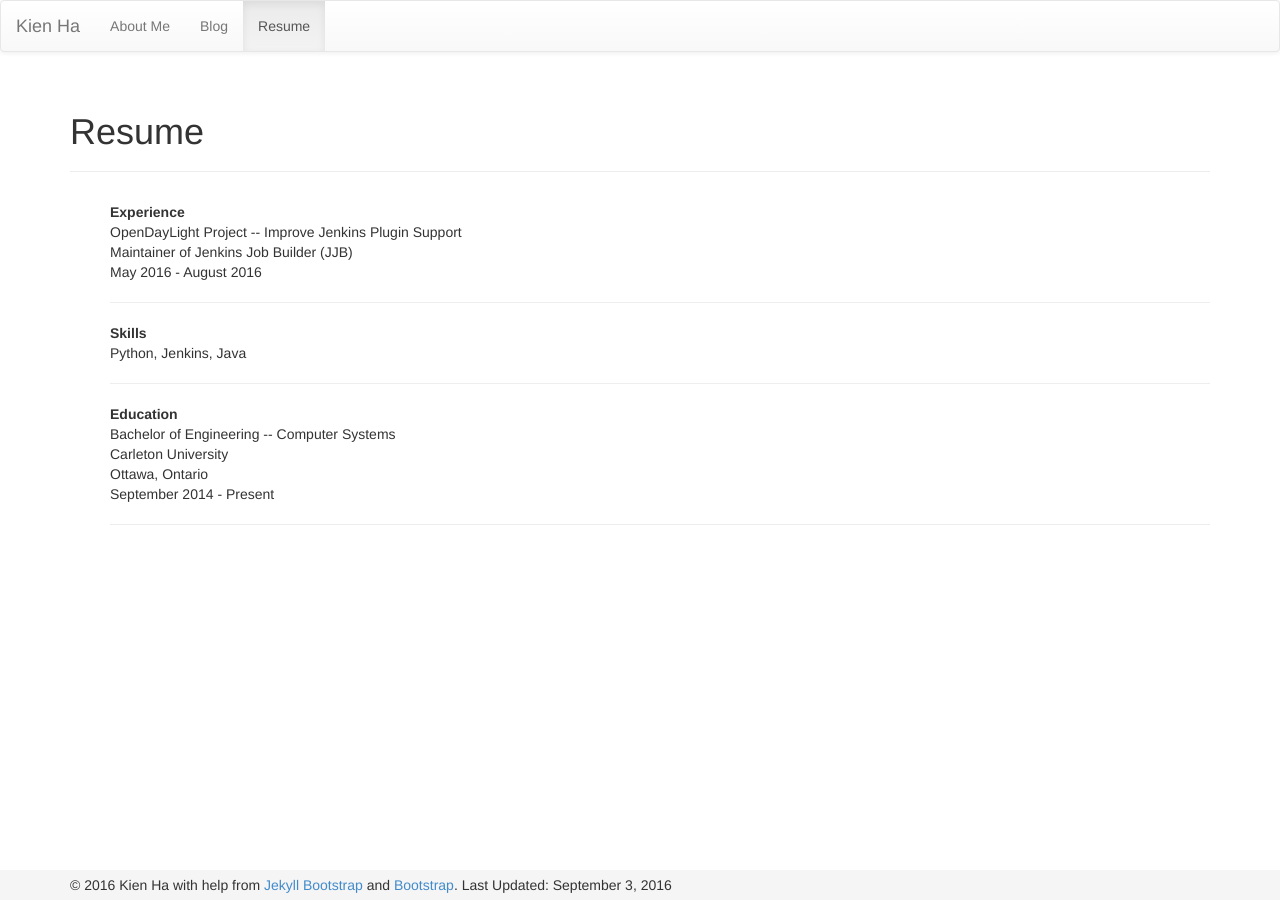
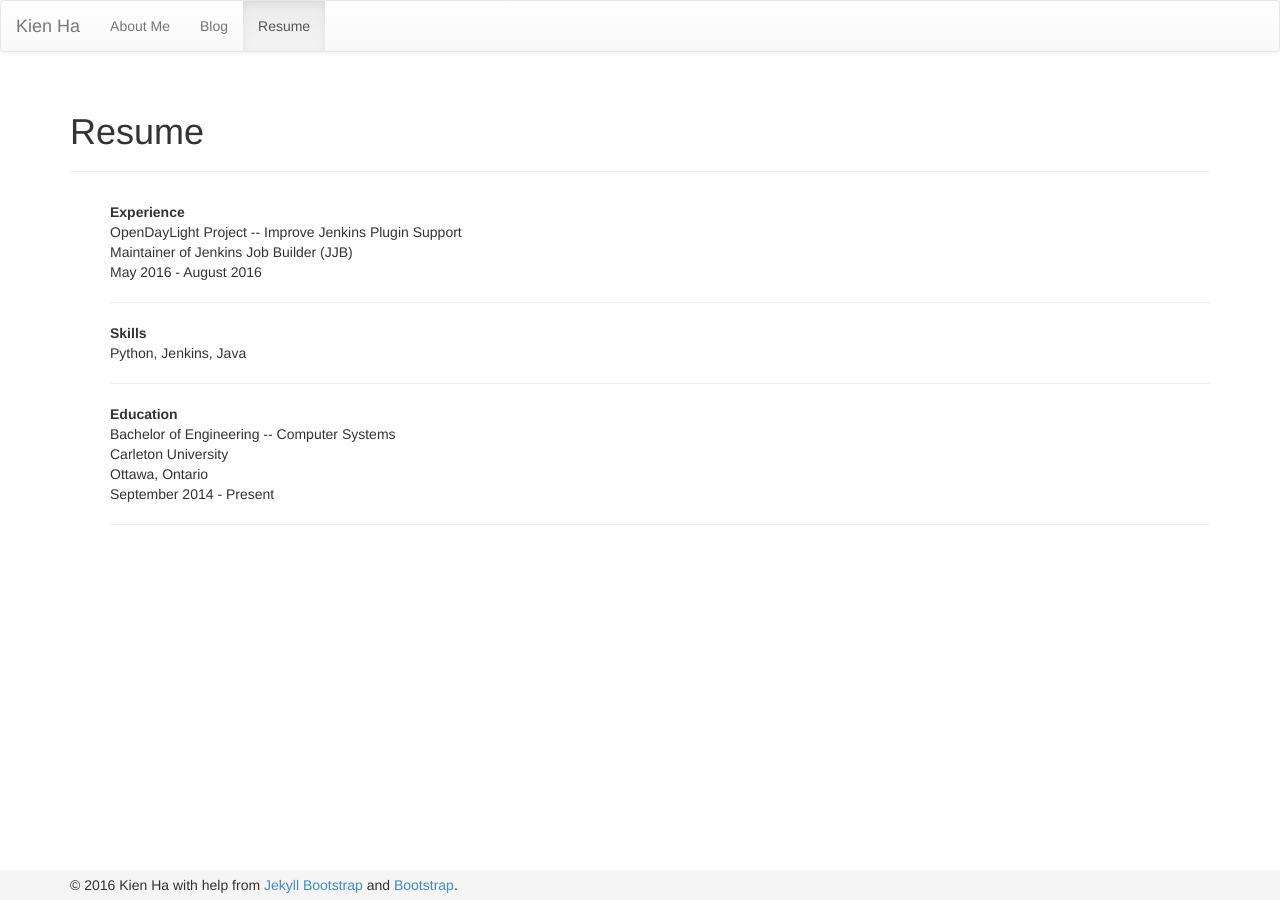
Before and after one commit to kien-ha/kien-ha.github.io, a Jekyll site: the page built from resume.html, in a window 1280 px wide. Built offline with Jekyll 4.4.1, drawn with Linux system fonts in a browser that asks for light colours; nearby versions of some CDN libraries.

Commit message:
Remove 'Last updated' from footer
Signed-off-by: Kien Ha <kienha9922@gmail.com>

```diff
--- a/_includes/themes/bootstrap-3/default.html
+++ b/_includes/themes/bootstrap-3/default.html
@@ -76,7 +76,7 @@
       <div class="container">
         <p>&copy; {{ site.time | date: '%Y' }} {{ site.author.name }}
           with help from <a href="http://jekyllbootstrap.com" target="_blank" title="The Definitive Jekyll Blogging Framework">Jekyll Bootstrap</a>
-	  and <a href="http://getbootstrap.com" target="_blank">Bootstrap</a>. Last Updated: September 3, 2016
+	  and <a href="http://getbootstrap.com" target="_blank">Bootstrap</a>.
         </p>
       </div>
     </div>
```
